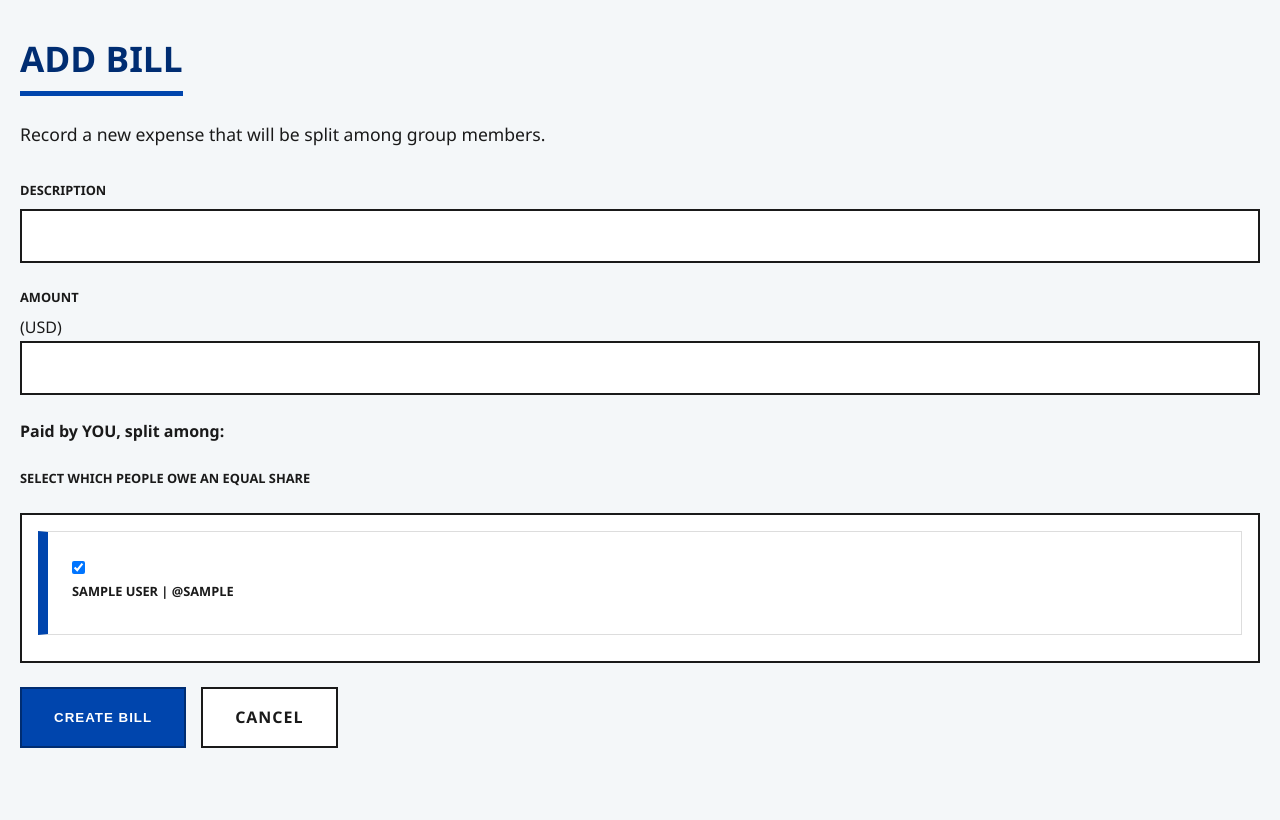
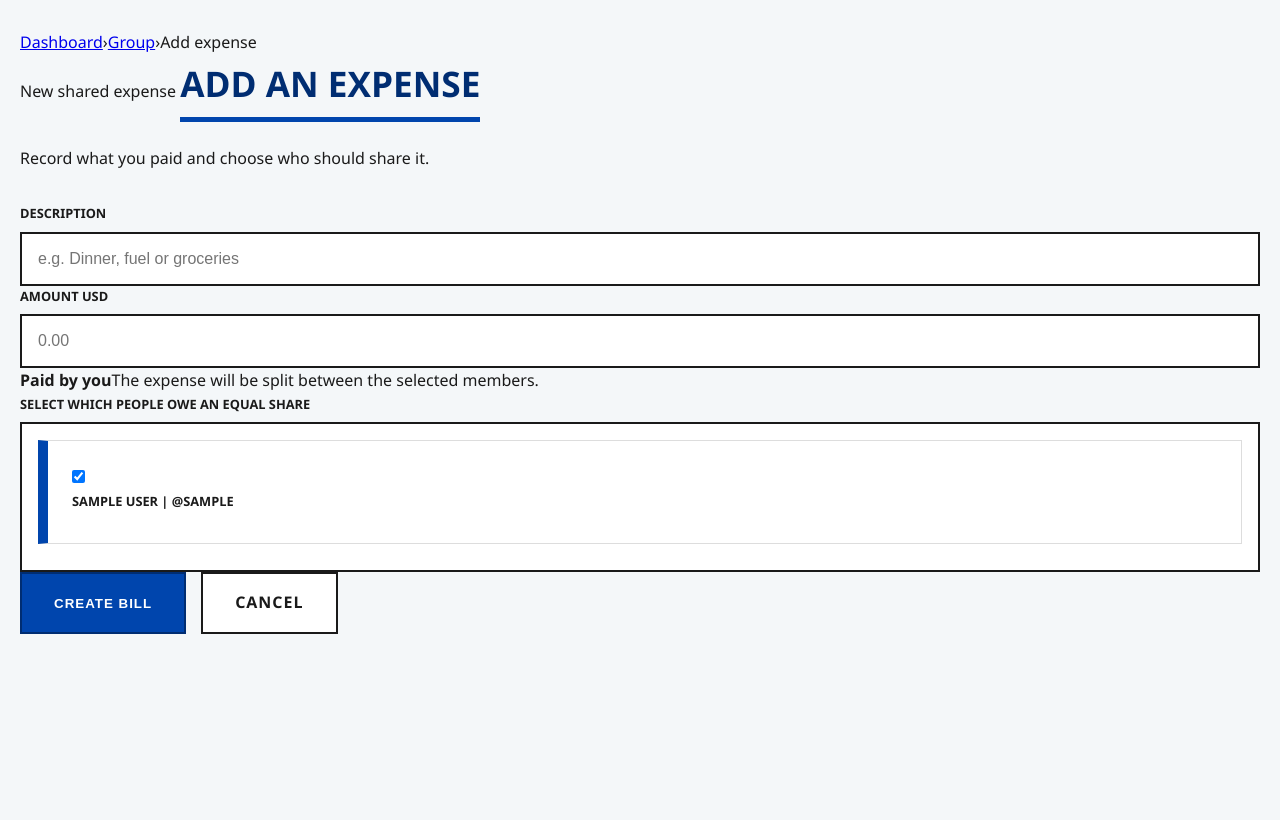
Before and after one commit to Zelandini/Splity_flask, a Flask app: page /group/1/create_bill in a window 1280 px wide. Shown: the part 118-938 px from the top of the page. After the commit the page ends 752 px from the top, so only its background shows below. Run offline with Flask 3, Linux system fonts and the light colour scheme; a user stored in the database is signed in; tables that the repository leaves empty hold one stand-in row (values such as "Sample post").

Commit message:
Redesign create_bill.html

```diff
--- a/Splity/templates/bills/create_bill.html
+++ b/Splity/templates/bills/create_bill.html
@@ -1,45 +1,39 @@
 {% extends 'base.html' %}
 
-{% block title %}Splity - Add Bill{% endblock %}
+{% block title %}Add expense · Splity{% endblock %}
 
 {% block content %}
-    <h1>Add Bill</h1>
-    <p class="page-intro">Record a new expense that will be split among group members.</p>
+    <div class="breadcrumb"><a href="{{ url_for('home.home') }}">Dashboard</a><span>›</span><a href="{{ url_for('home.group_details', group_id=group_id) }}">Group</a><span>›</span><span>Add expense</span></div>
 
-    <form method="post" novalidate>
+    <section class="form-shell form-shell--narrow">
+        <div class="form-heading">
+            <span class="eyebrow">New shared expense</span>
+            <h1>Add an expense</h1>
+            <p>Record what you paid and choose who should share it.</p>
+        </div>
+
+        <form method="post" novalidate class="stack-form">
             {{ form.hidden_tag() }}
-        <p>
+            <div class="field">
                 {{ form.description.label }}
-            {{ form.description(class="form-control", rows=3) }}
-            {% for error in form.description.errors %}
-                <span class="form-error">[{{ error }}]</span>
-            {% endfor %}
-        </p>
-
-        <p>
-            {{ form.amount.label }} ({{ currency }})
-            {{ form.amount(class="form-control") }}
-            {% for error in form.amount.errors %}
-                <span class="form-error">[{{ error }}]</span>
-            {% endfor %}
-        </p>
-
-        <p><strong>Paid by YOU, split among:</strong></p>
-        <p>
+                {{ form.description(class="form-control", rows=2, placeholder="e.g. Dinner, fuel or groceries") }}
+                {% for error in form.description.errors %}<span class="form-error">{{ error }}</span>{% endfor %}
+            </div>
+            <div class="field">
+                <label for="{{ form.amount.id }}">Amount <span class="field-suffix">{{ currency }}</span></label>
+                {{ form.amount(class="form-control amount-input", inputmode="decimal", placeholder="0.00") }}
+                {% for error in form.amount.errors %}<span class="form-error">{{ error }}</span>{% endfor %}
+            </div>
+            <div class="field">
+                <div class="field-note"><strong>Paid by you</strong><span>The expense will be split between the selected members.</span></div>
                 {{ form.names.label }}
-            {{ form.names(class="form-control") }}
-            {% if form.names.errors %}
-                <ul>
-                    {% for error in form.names.errors %}
-                        <li class="form-error">{{ error }}</li>
-                    {% endfor %}
-                </ul>
-            {% endif %}
-        </p>
-
+                {{ form.names(class="form-control member-select") }}
+                {% for error in form.names.errors %}<span class="form-error">{{ error }}</span>{% endfor %}
+            </div>
             <div class="button-row">
                 {{ form.submit(class="btn btn-primary") }}
                 <a href="{{ url_for('home.group_details', group_id=group_id) }}" class="btn btn-secondary">Cancel</a>
             </div>
         </form>
+    </section>
 {% endblock %}
```
Lines whose indentation alone changed are shown as unchanged.
